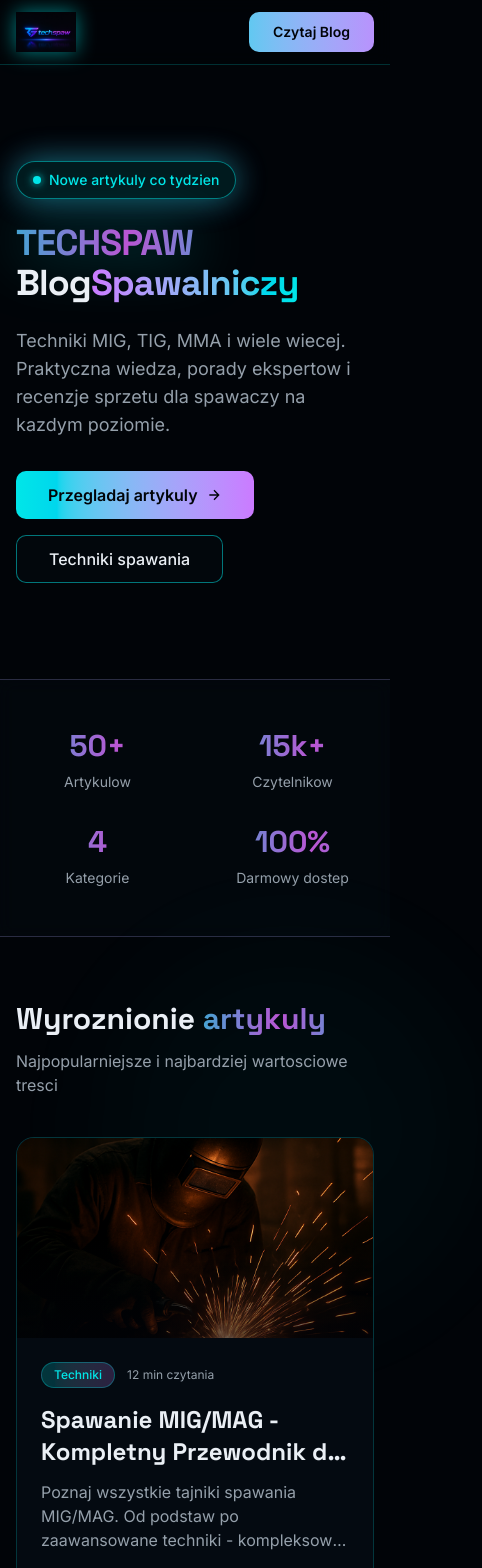
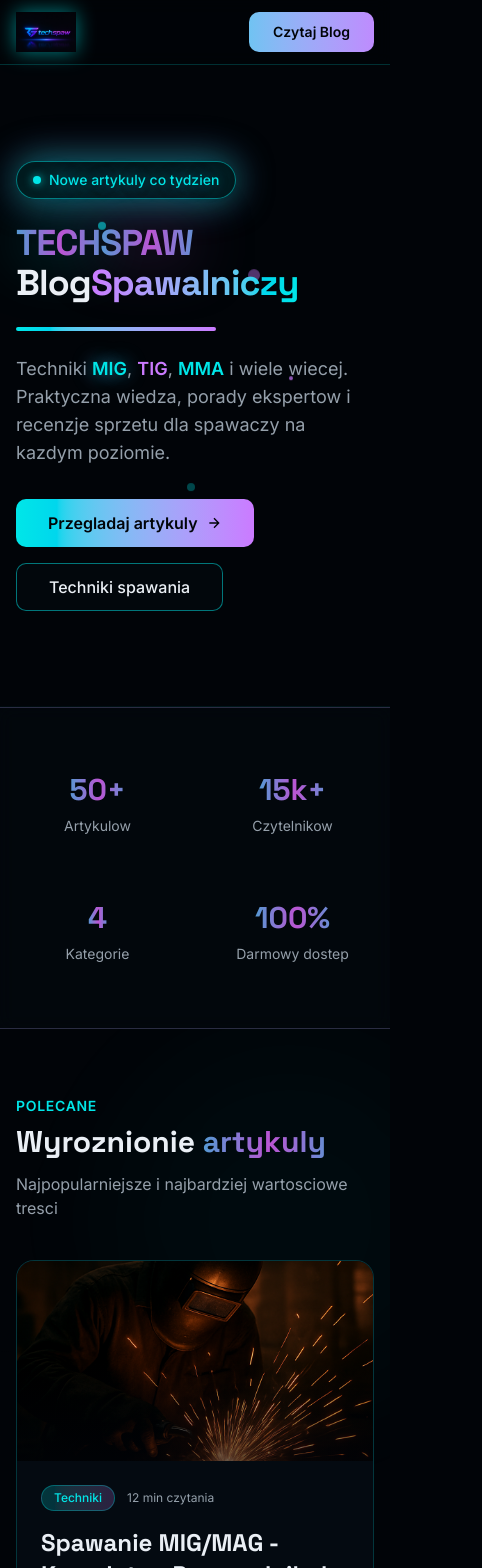
Before and after one commit to boodzime/v0-website-creation, a Next.js app: page / in a window 390 px wide. Shown: the top 1568 px of the page, 482 px wide, since content can reach past the window. Built offline with nearby package versions, Linux system fonts and the light colour scheme.

Commit message:
feat: add animated neon glow effects and floating particles to home page

```diff
--- a/app/globals.css
+++ b/app/globals.css
@@ -179,6 +179,11 @@
   to { transform: rotate(360deg); }
 }
 
+@keyframes expand {
+  from { width: 0; }
+  to { width: 200px; }
+}
+
 /* Animation Utility Classes */
 .animate-fade-in { animation: fade-in 0.6s ease-out forwards; }
 .animate-fade-in-up { animation: fade-in-up 0.7s ease-out forwards; }
--- a/app/page.tsx
+++ b/app/page.tsx
@@ -16,72 +16,99 @@ export default function HomePage() {
       <main className="flex-1">
         {/* Hero Section */}
         <section className="relative overflow-hidden border-b border-border">
-          {/* Neon glow effects */}
-          <div className="absolute inset-0 bg-[radial-gradient(ellipse_at_top_left,_var(--tw-gradient-stops))] from-primary/30 via-transparent to-transparent" />
-          <div className="absolute inset-0 bg-[radial-gradient(ellipse_at_bottom_right,_var(--tw-gradient-stops))] from-accent/20 via-transparent to-transparent" />
+          {/* Animated neon glow effects */}
+          <div className="absolute inset-0 bg-[radial-gradient(ellipse_at_top_left,_var(--tw-gradient-stops))] from-primary/30 via-transparent to-transparent animate-pulse" />
+          <div className="absolute inset-0 bg-[radial-gradient(ellipse_at_bottom_right,_var(--tw-gradient-stops))] from-accent/20 via-transparent to-transparent animate-pulse" style={{ animationDelay: '1s' }} />
+
+          {/* Floating particles */}
+          <div className="absolute inset-0 overflow-hidden pointer-events-none">
+            <div className="absolute top-1/4 left-1/4 w-2 h-2 bg-primary rounded-full animate-float opacity-60" style={{ animationDuration: '3s' }} />
+            <div className="absolute top-1/3 right-1/3 w-3 h-3 bg-accent rounded-full animate-float opacity-40" style={{ animationDuration: '4s', animationDelay: '0.5s' }} />
+            <div className="absolute bottom-1/4 left-1/3 w-2 h-2 bg-primary rounded-full animate-float opacity-50" style={{ animationDuration: '3.5s', animationDelay: '1s' }} />
+            <div className="absolute top-1/2 right-1/4 w-1 h-1 bg-accent rounded-full animate-float opacity-70" style={{ animationDuration: '2.5s', animationDelay: '0.3s' }} />
+            <div className="absolute bottom-1/3 right-1/2 w-2 h-2 bg-primary rounded-full animate-float opacity-30" style={{ animationDuration: '4.5s', animationDelay: '1.5s' }} />
+          </div>
 
           <div className="relative mx-auto max-w-6xl px-4 py-24 md:py-32">
             <div className="flex flex-col lg:flex-row lg:items-center lg:gap-16">
               <div className="flex-1">
-                <div className="animate-fade-in-down inline-flex items-center gap-2 rounded-full border border-primary/50 bg-primary/10 px-4 py-2 mb-6 shadow-[0_0_20px_rgba(0,255,255,0.3)] animate-glow-pulse">
+                {/* Animated badge */}
+                <div className="animate-bounce-in inline-flex items-center gap-2 rounded-full border border-primary/50 bg-primary/10 px-4 py-2 mb-6 shadow-[0_0_20px_rgba(0,255,255,0.3)] animate-glow-pulse">
                   <span className="relative flex h-2 w-2">
                     <span className="absolute inline-flex h-full w-full animate-ping rounded-full bg-primary opacity-75" />
                     <span className="relative inline-flex h-2 w-2 rounded-full bg-primary shadow-[0_0_10px_rgba(0,255,255,0.8)]" />
                   </span>
-                  <span className="text-sm font-medium text-primary">
+                  <span className="text-sm font-medium text-primary animate-text-glow">
                     Nowe artykuly co tydzien
                   </span>
                 </div>
 
+                {/* Main title with staggered animation */}
                 <h1 className="font-heading text-4xl md:text-6xl lg:text-7xl font-bold tracking-tight text-foreground mb-6">
-                  <span className="animate-fade-in-up inline-block text-gradient-animate drop-shadow-[0_0_30px_rgba(0,255,255,0.5)]">
-                    TECHSPAW
+                  <span className="animate-fade-in-up inline-block opacity-0" style={{ animationDelay: '100ms', animationFillMode: 'forwards' }}>
+                    <span className="text-gradient-animate drop-shadow-[0_0_30px_rgba(0,255,255,0.5)]">TECH</span>
+                  </span>
+                  <span className="animate-fade-in-up inline-block opacity-0" style={{ animationDelay: '200ms', animationFillMode: 'forwards' }}>
+                    <span className="text-gradient-animate drop-shadow-[0_0_30px_rgba(186,85,211,0.5)]">SPAW</span>
                   </span>
                   <br />
-                  <span className="animate-fade-in-up delay-200 inline-block text-foreground">Blog</span>
-                  <span className="animate-fade-in-up delay-300 inline-block bg-gradient-to-r from-accent to-primary bg-clip-text text-transparent"> Spawalniczy</span>
+                  <span className="animate-slide-in-left inline-block opacity-0 text-foreground" style={{ animationDelay: '400ms', animationFillMode: 'forwards' }}>Blog</span>
+                  <span className="animate-slide-in-right inline-block opacity-0" style={{ animationDelay: '500ms', animationFillMode: 'forwards' }}>
+                    <span className="bg-gradient-to-r from-accent to-primary bg-clip-text text-transparent"> Spawalniczy</span>
+                  </span>
                 </h1>
 
-                <p className="animate-fade-in-up delay-400 text-lg md:text-xl text-muted-foreground mb-8 max-w-2xl opacity-0" style={{ animationFillMode: 'forwards' }}>
-                  Techniki MIG, TIG, MMA i wiele wiecej. Praktyczna wiedza, porady ekspertow i recenzje sprzetu dla spawaczy na kazdym poziomie.
+                {/* Animated underline */}
+                <div className="h-1 w-0 bg-gradient-to-r from-primary to-accent rounded-full mb-6 animate-[expand_1s_ease-out_0.6s_forwards]" />
+
+                <p className="animate-fade-in-up text-lg md:text-xl text-muted-foreground mb-8 max-w-2xl opacity-0" style={{ animationDelay: '700ms', animationFillMode: 'forwards' }}>
+                  Techniki <span className="text-primary font-semibold animate-text-glow">MIG</span>, <span className="text-accent font-semibold">TIG</span>, <span className="text-primary font-semibold">MMA</span> i wiele wiecej. Praktyczna wiedza, porady ekspertow i recenzje sprzetu dla spawaczy na kazdym poziomie.
                 </p>
 
-                <div className="animate-fade-in-up delay-500 flex flex-wrap gap-4 opacity-0" style={{ animationFillMode: 'forwards' }}>
+                {/* Animated buttons */}
+                <div className="flex flex-wrap gap-4">
                   <Link
                     href="/blog"
-                    className="group inline-flex h-12 items-center justify-center rounded-lg bg-gradient-to-r from-primary to-accent px-8 text-base font-semibold text-primary-foreground transition-all hover:shadow-[0_0_30px_rgba(0,255,255,0.5)] hover:scale-105 hover-glow"
+                    className="group animate-scale-in opacity-0 inline-flex h-12 items-center justify-center rounded-lg bg-gradient-to-r from-primary to-accent px-8 text-base font-semibold text-primary-foreground transition-all hover:shadow-[0_0_30px_rgba(0,255,255,0.5)] hover:scale-105 hover-glow"
+                    style={{ animationDelay: '800ms', animationFillMode: 'forwards' }}
                   >
+                    <span className="relative z-10 flex items-center">
                       Przegladaj artykuly
                       <svg className="ml-2 h-4 w-4 group-hover:translate-x-2 transition-transform duration-300" viewBox="0 0 24 24" fill="none" stroke="currentColor" strokeWidth="2">
                         <path d="M5 12h14M12 5l7 7-7 7" />
                       </svg>
+                    </span>
                   </Link>
                   <Link
                     href="/blog?kategoria=Techniki"
-                    className="inline-flex h-12 items-center justify-center rounded-lg border border-primary/50 bg-card/50 px-8 text-base font-medium text-foreground transition-all hover:border-primary hover:shadow-[0_0_20px_rgba(0,255,255,0.3)] hover:bg-primary/10 hover-scale"
+                    className="animate-scale-in opacity-0 inline-flex h-12 items-center justify-center rounded-lg border border-primary/50 bg-card/50 px-8 text-base font-medium text-foreground transition-all hover:border-primary hover:shadow-[0_0_20px_rgba(0,255,255,0.3)] hover:bg-primary/10 hover-scale"
+                    style={{ animationDelay: '900ms', animationFillMode: 'forwards' }}
                   >
                     Techniki spawania
                   </Link>
                 </div>
               </div>
 
-              {/* Logo display */}
-              <div className="hidden lg:block flex-shrink-0 animate-scale-in delay-300" style={{ animationFillMode: 'forwards' }}>
-                <div className="relative animate-float">
+              {/* Animated Logo display */}
+              <div className="hidden lg:block flex-shrink-0">
+                <div className="relative animate-scale-in opacity-0" style={{ animationDelay: '300ms', animationFillMode: 'forwards' }}>
+                  <div className="animate-float" style={{ animationDuration: '4s' }}>
                     <div className="absolute inset-0 bg-gradient-to-r from-primary/30 to-accent/30 blur-3xl rounded-full scale-150 animate-glow-pulse" />
+                    <div className="absolute inset-0 bg-gradient-to-r from-accent/20 to-primary/20 blur-2xl rounded-full scale-125 animate-pulse" style={{ animationDelay: '0.5s' }} />
                     <Image
                       src="/logo.png"
                       alt="TechSpaw Logo"
                       width={300}
                       height={300}
-                    className="relative drop-shadow-[0_0_40px_rgba(0,255,255,0.6)]"
+                      className="relative drop-shadow-[0_0_40px_rgba(0,255,255,0.6)] hover:drop-shadow-[0_0_60px_rgba(0,255,255,0.8)] transition-all duration-500 hover:scale-110"
                     />
                   </div>
                 </div>
               </div>
             </div>
+          </div>
 
-          {/* Decorative neon circles */}
+          {/* Decorative animated circles */}
           <div className="absolute -right-20 top-1/2 -translate-y-1/2 hidden xl:block opacity-50">
             <div className="relative h-96 w-96">
               <div className="absolute inset-0 rounded-full bg-primary/10 blur-3xl animate-pulse" />
@@ -90,10 +117,10 @@ export default function HomePage() {
                 viewBox="0 0 200 200"
                 fill="none"
               >
-                <circle cx="100" cy="100" r="80" stroke="url(#gradient1)" strokeWidth="1" strokeDasharray="8 8" />
+                <circle cx="100" cy="100" r="80" stroke="url(#gradient1)" strokeWidth="1" strokeDasharray="8 8" className="animate-pulse" />
                 <circle cx="100" cy="100" r="60" stroke="url(#gradient1)" strokeWidth="1" />
                 <circle cx="100" cy="100" r="40" stroke="url(#gradient2)" strokeWidth="2" />
-                <circle cx="100" cy="100" r="8" fill="url(#gradient1)" />
+                <circle cx="100" cy="100" r="8" fill="url(#gradient1)" className="animate-pulse" />
                 <defs>
                   <linearGradient id="gradient1" x1="0%" y1="0%" x2="100%" y2="100%">
                     <stop offset="0%" stopColor="oklch(0.82 0.18 195)" />
@@ -107,57 +134,75 @@ export default function HomePage() {
               </svg>
             </div>
           </div>
+
+          {/* Bottom animated line */}
+          <div className="absolute bottom-0 left-0 right-0 h-px bg-gradient-to-r from-transparent via-primary/50 to-transparent animate-shimmer" />
         </section>
 
-        {/* Stats Section */}
-        <section className="border-b border-border bg-card/50 backdrop-blur-sm">
-          <div className="mx-auto max-w-6xl px-4 py-12">
+        {/* Stats Section with staggered animations */}
+        <section className="border-b border-border bg-card/50 backdrop-blur-sm relative overflow-hidden">
+          <div className="absolute inset-0 bg-[radial-gradient(ellipse_at_center,_var(--tw-gradient-stops))] from-primary/5 via-transparent to-transparent" />
+
+          <div className="relative mx-auto max-w-6xl px-4 py-12">
             <div className="grid grid-cols-2 gap-8 md:grid-cols-4">
               {[
-                { value: '50+', label: 'Artykulow' },
-                { value: '15k+', label: 'Czytelnikow' },
-                { value: '4', label: 'Kategorie' },
-                { value: '100%', label: 'Darmowy dostep' },
+                { value: '50+', label: 'Artykulow', icon: '📝' },
+                { value: '15k+', label: 'Czytelnikow', icon: '👥' },
+                { value: '4', label: 'Kategorie', icon: '📂' },
+                { value: '100%', label: 'Darmowy dostep', icon: '🆓' },
               ].map((stat, index) => (
                 <div
                   key={index}
-                  className={`text-center group animate-fade-in-up opacity-0`}
-                  style={{ animationDelay: `${index * 100 + 600}ms`, animationFillMode: 'forwards' }}
+                  className="text-center group animate-bounce-in opacity-0 hover-lift cursor-default p-4 rounded-xl transition-all duration-300 hover:bg-card/80"
+                  style={{ animationDelay: `${index * 150 + 200}ms`, animationFillMode: 'forwards' }}
                 >
-                  <div className="font-heading text-3xl md:text-4xl font-bold text-gradient-animate mb-2 group-hover:animate-text-glow transition-all">
+                  <div className="font-heading text-3xl md:text-5xl font-bold mb-2">
+                    <span className="text-gradient-animate group-hover:animate-text-glow transition-all">
                       {stat.value}
+                    </span>
                   </div>
-                  <div className="text-sm text-muted-foreground">{stat.label}</div>
+                  <div className="text-sm text-muted-foreground group-hover:text-foreground transition-colors">{stat.label}</div>
                 </div>
               ))}
             </div>
           </div>
         </section>
 
-        {/* Featured Posts */}
-        <section className="py-16 md:py-24 relative">
+        {/* Featured Posts with animations */}
+        <section className="py-16 md:py-24 relative overflow-hidden">
           <div className="absolute top-0 left-1/4 w-96 h-96 bg-primary/5 rounded-full blur-3xl animate-pulse" />
           <div className="absolute bottom-0 right-1/4 w-96 h-96 bg-accent/5 rounded-full blur-3xl animate-pulse" style={{ animationDelay: '1s' }} />
 
+          {/* Animated grid lines */}
+          <div className="absolute inset-0 pointer-events-none">
+            <div className="absolute top-1/4 left-0 right-0 h-px bg-gradient-to-r from-transparent via-border to-transparent opacity-30" />
+            <div className="absolute top-2/4 left-0 right-0 h-px bg-gradient-to-r from-transparent via-border to-transparent opacity-20" />
+            <div className="absolute top-3/4 left-0 right-0 h-px bg-gradient-to-r from-transparent via-border to-transparent opacity-30" />
+          </div>
+
           <div className="relative mx-auto max-w-6xl px-4">
             <div className="flex items-end justify-between mb-10">
-              <div className="animate-slide-in-left">
-                <h2 className="font-heading text-3xl md:text-4xl font-bold text-foreground mb-3">
+              <div>
+                <span className="animate-fade-in-down inline-block text-primary text-sm font-semibold tracking-wider uppercase mb-2 opacity-0" style={{ animationDelay: '100ms', animationFillMode: 'forwards' }}>
+                  Polecane
+                </span>
+                <h2 className="font-heading text-3xl md:text-4xl font-bold text-foreground mb-3 animate-slide-in-left opacity-0" style={{ animationDelay: '200ms', animationFillMode: 'forwards' }}>
                   Wyroznionie{' '}
                   <span className="text-gradient-animate">
                     artykuly
                   </span>
                 </h2>
-                <p className="text-muted-foreground">
+                <p className="text-muted-foreground animate-fade-in opacity-0" style={{ animationDelay: '300ms', animationFillMode: 'forwards' }}>
                   Najpopularniejsze i najbardziej wartosciowe tresci
                 </p>
               </div>
               <Link
                 href="/blog"
-                className="hidden md:inline-flex items-center gap-2 text-sm font-medium text-primary hover:gap-4 transition-all hover:text-accent animate-slide-in-right"
+                className="hidden md:inline-flex items-center gap-2 text-sm font-medium text-primary hover:gap-4 transition-all hover:text-accent animate-slide-in-right opacity-0 group"
+                style={{ animationDelay: '400ms', animationFillMode: 'forwards' }}
               >
                 Zobacz wszystkie
-                <svg className="h-4 w-4" viewBox="0 0 24 24" fill="none" stroke="currentColor" strokeWidth="2">
+                <svg className="h-4 w-4 group-hover:translate-x-1 transition-transform" viewBox="0 0 24 24" fill="none" stroke="currentColor" strokeWidth="2">
                   <path d="M5 12h14M12 5l7 7-7 7" />
                 </svg>
               </Link>
@@ -168,7 +213,7 @@ export default function HomePage() {
                 <div
                   key={post.id}
                   className="animate-fade-in-up opacity-0"
-                  style={{ animationDelay: `${index * 150}ms`, animationFillMode: 'forwards' }}
+                  style={{ animationDelay: `${index * 200 + 500}ms`, animationFillMode: 'forwards' }}
                 >
                   <BlogCard post={post} featured />
                 </div>
@@ -177,30 +222,37 @@ export default function HomePage() {
           </div>
         </section>
 
-        {/* Recent Posts */}
+        {/* Recent Posts with staggered grid animation */}
         <section className="py-16 md:py-24 bg-card/30 border-y border-border relative overflow-hidden">
           <div className="absolute inset-0 bg-[radial-gradient(ellipse_at_center,_var(--tw-gradient-stops))] from-primary/5 via-transparent to-transparent" />
-          <div className="absolute top-1/2 left-0 w-full h-px bg-gradient-to-r from-transparent via-primary/30 to-transparent animate-shimmer" />
+
+          {/* Animated accent lines */}
+          <div className="absolute top-0 left-0 w-full h-px bg-gradient-to-r from-transparent via-primary/30 to-transparent animate-shimmer" />
+          <div className="absolute bottom-0 left-0 w-full h-px bg-gradient-to-r from-transparent via-accent/30 to-transparent animate-shimmer" style={{ animationDelay: '1s' }} />
 
           <div className="relative mx-auto max-w-6xl px-4">
             <div className="flex items-end justify-between mb-10">
-              <div className="animate-slide-in-left">
-                <h2 className="font-heading text-3xl md:text-4xl font-bold text-foreground mb-3">
+              <div>
+                <span className="animate-fade-in-down inline-block text-accent text-sm font-semibold tracking-wider uppercase mb-2 opacity-0" style={{ animationDelay: '100ms', animationFillMode: 'forwards' }}>
+                  Swiezo dodane
+                </span>
+                <h2 className="font-heading text-3xl md:text-4xl font-bold text-foreground mb-3 animate-slide-in-left opacity-0" style={{ animationDelay: '200ms', animationFillMode: 'forwards' }}>
                   Najnowsze{' '}
                   <span className="text-gradient-animate">
                     wpisy
                   </span>
                 </h2>
-                <p className="text-muted-foreground">
+                <p className="text-muted-foreground animate-fade-in opacity-0" style={{ animationDelay: '300ms', animationFillMode: 'forwards' }}>
                   Swiezo opublikowane artykuly
                 </p>
               </div>
               <Link
                 href="/blog"
-                className="hidden md:inline-flex items-center gap-2 text-sm font-medium text-primary hover:gap-4 transition-all hover:text-accent animate-slide-in-right"
+                className="hidden md:inline-flex items-center gap-2 text-sm font-medium text-primary hover:gap-4 transition-all hover:text-accent animate-slide-in-right opacity-0 group"
+                style={{ animationDelay: '400ms', animationFillMode: 'forwards' }}
               >
                 Zobacz wszystkie
-                <svg className="h-4 w-4" viewBox="0 0 24 24" fill="none" stroke="currentColor" strokeWidth="2">
+                <svg className="h-4 w-4 group-hover:translate-x-1 transition-transform" viewBox="0 0 24 24" fill="none" stroke="currentColor" strokeWidth="2">
                   <path d="M5 12h14M12 5l7 7-7 7" />
                 </svg>
               </Link>
@@ -210,18 +262,19 @@ export default function HomePage() {
               {recentPosts.map((post, index) => (
                 <div
                   key={post.id}
-                  className="animate-fade-in-up opacity-0"
-                  style={{ animationDelay: `${index * 100}ms`, animationFillMode: 'forwards' }}
+                  className="animate-scale-in opacity-0"
+                  style={{ animationDelay: `${index * 100 + 500}ms`, animationFillMode: 'forwards' }}
                 >
                   <BlogCard post={post} />
                 </div>
               ))}
             </div>
 
-            <div className="mt-10 text-center md:hidden animate-fade-in-up delay-500" style={{ animationFillMode: 'forwards' }}>
+            <div className="mt-10 text-center md:hidden">
               <Link
                 href="/blog"
-                className="inline-flex h-12 items-center justify-center rounded-lg bg-gradient-to-r from-primary to-accent px-8 text-base font-semibold text-primary-foreground transition-all hover:shadow-[0_0_30px_rgba(0,255,255,0.5)] hover-glow"
+                className="animate-bounce-in opacity-0 inline-flex h-12 items-center justify-center rounded-lg bg-gradient-to-r from-primary to-accent px-8 text-base font-semibold text-primary-foreground transition-all hover:shadow-[0_0_30px_rgba(0,255,255,0.5)] hover-glow"
+                style={{ animationDelay: '900ms', animationFillMode: 'forwards' }}
               >
                 Zobacz wszystkie artykuly
               </Link>
@@ -229,28 +282,41 @@ export default function HomePage() {
           </div>
         </section>
 
-        {/* CTA Section */}
-        <section className="py-16 md:py-24">
+        {/* CTA Section with entrance animation */}
+        <section className="py-16 md:py-24 relative overflow-hidden">
+          {/* Background animated elements */}
+          <div className="absolute top-1/2 left-1/2 -translate-x-1/2 -translate-y-1/2 w-[600px] h-[600px] bg-primary/5 rounded-full blur-3xl animate-pulse" />
+
           <div className="mx-auto max-w-6xl px-4">
-            <div className="animate-scale-in relative overflow-hidden rounded-2xl border border-primary/30 p-8 md:p-12 bg-gradient-to-br from-card via-card to-primary/5 hover-glow transition-all duration-500">
+            <div className="animate-scale-in opacity-0 relative overflow-hidden rounded-2xl border border-primary/30 p-8 md:p-12 bg-gradient-to-br from-card via-card to-primary/5 hover-glow transition-all duration-500"
+              style={{ animationDelay: '200ms', animationFillMode: 'forwards' }}
+            >
               <div className="absolute inset-0 bg-[radial-gradient(ellipse_at_bottom_right,_var(--tw-gradient-stops))] from-accent/10 via-transparent to-transparent" />
+
+              {/* Animated corner accents */}
+              <div className="absolute top-0 left-0 w-20 h-20 border-t-2 border-l-2 border-primary/50 rounded-tl-2xl animate-pulse" />
+              <div className="absolute bottom-0 right-0 w-20 h-20 border-b-2 border-r-2 border-accent/50 rounded-br-2xl animate-pulse" style={{ animationDelay: '0.5s' }} />
+
               <div className="absolute top-0 right-0 w-64 h-64 bg-primary/10 rounded-full blur-3xl animate-pulse" />
               <div className="absolute bottom-0 left-0 w-64 h-64 bg-accent/10 rounded-full blur-3xl animate-pulse" style={{ animationDelay: '0.5s' }} />
 
               <div className="relative max-w-2xl">
-                <h2 className="font-heading text-2xl md:text-3xl font-bold text-foreground mb-4 animate-slide-in-left">
+                <span className="animate-fade-in-down inline-block text-primary text-sm font-semibold tracking-wider uppercase mb-4 opacity-0" style={{ animationDelay: '400ms', animationFillMode: 'forwards' }}>
+                  Zacznij juz dzis
+                </span>
+                <h2 className="font-heading text-2xl md:text-3xl font-bold text-foreground mb-4 animate-slide-in-left opacity-0" style={{ animationDelay: '500ms', animationFillMode: 'forwards' }}>
                   Chcesz rozwijac swoje{' '}
                   <span className="text-gradient-animate">
                     umiejetnosci spawalnicze?
                   </span>
                 </h2>
-                <p className="text-muted-foreground mb-6 animate-fade-in-up delay-200" style={{ animationFillMode: 'forwards' }}>
+                <p className="text-muted-foreground mb-6 animate-fade-in-up opacity-0" style={{ animationDelay: '600ms', animationFillMode: 'forwards' }}>
                   Przegladaj nasze artykuly i dowiedz sie wiecej o technikach spawania, bezpieczenstwie i wyborze odpowiedniego sprzetu.
                 </p>
                 <Link
                   href="/blog"
-                  className="group inline-flex h-12 items-center justify-center rounded-lg bg-gradient-to-r from-primary to-accent px-8 text-base font-semibold text-primary-foreground transition-all hover:shadow-[0_0_30px_rgba(0,255,255,0.5)] hover:scale-105 animate-bounce-in delay-400"
-                  style={{ animationFillMode: 'forwards' }}
+                  className="group animate-bounce-in opacity-0 inline-flex h-12 items-center justify-center rounded-lg bg-gradient-to-r from-primary to-accent px-8 text-base font-semibold text-primary-foreground transition-all hover:shadow-[0_0_30px_rgba(0,255,255,0.5)] hover:scale-105"
+                  style={{ animationDelay: '700ms', animationFillMode: 'forwards' }}
                 >
                   Zacznij czytac
                   <svg className="ml-2 h-4 w-4 group-hover:translate-x-2 transition-transform duration-300" viewBox="0 0 24 24" fill="none" stroke="currentColor" strokeWidth="2">
```
Lines whose indentation alone changed are shown as unchanged.
